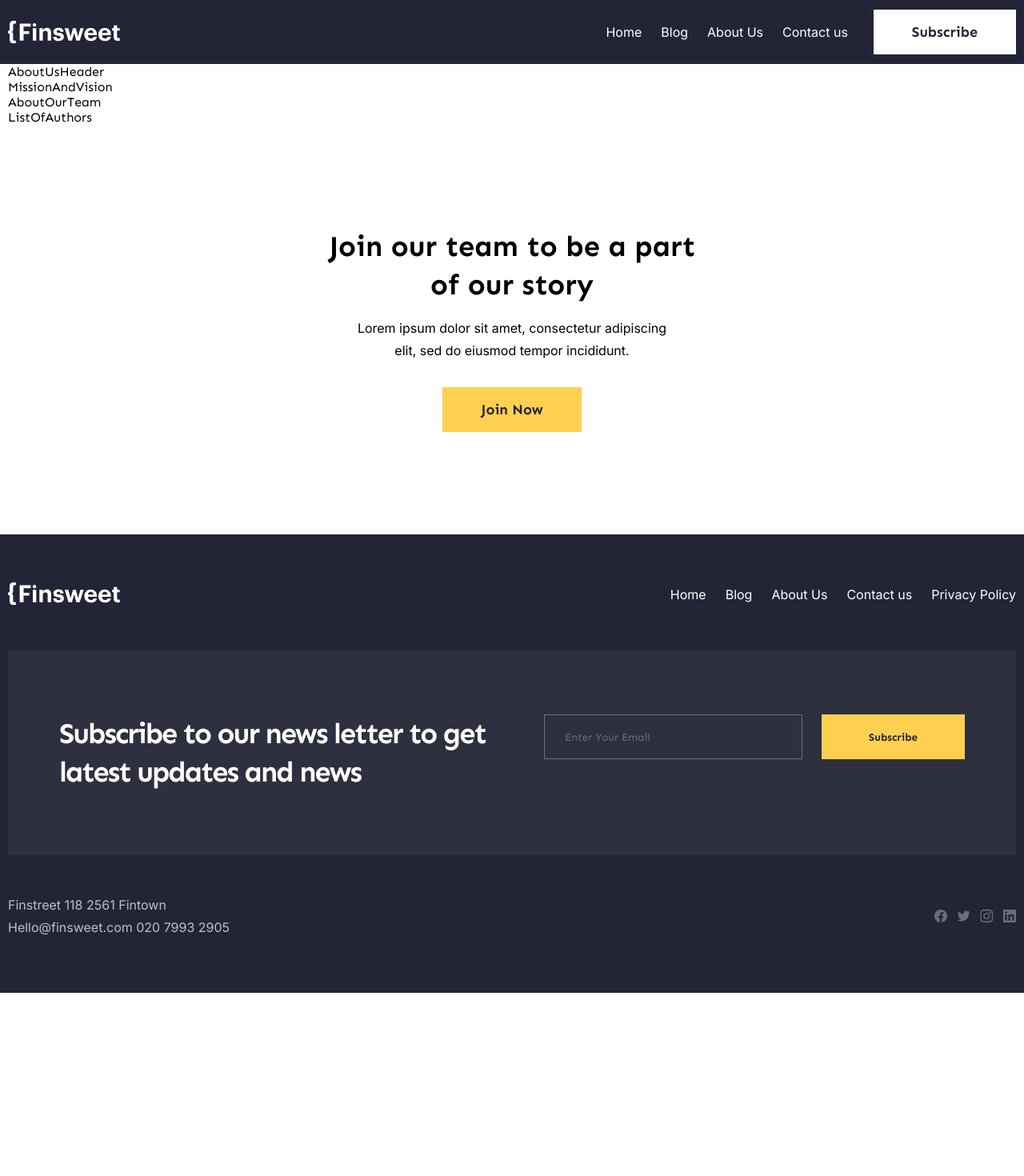
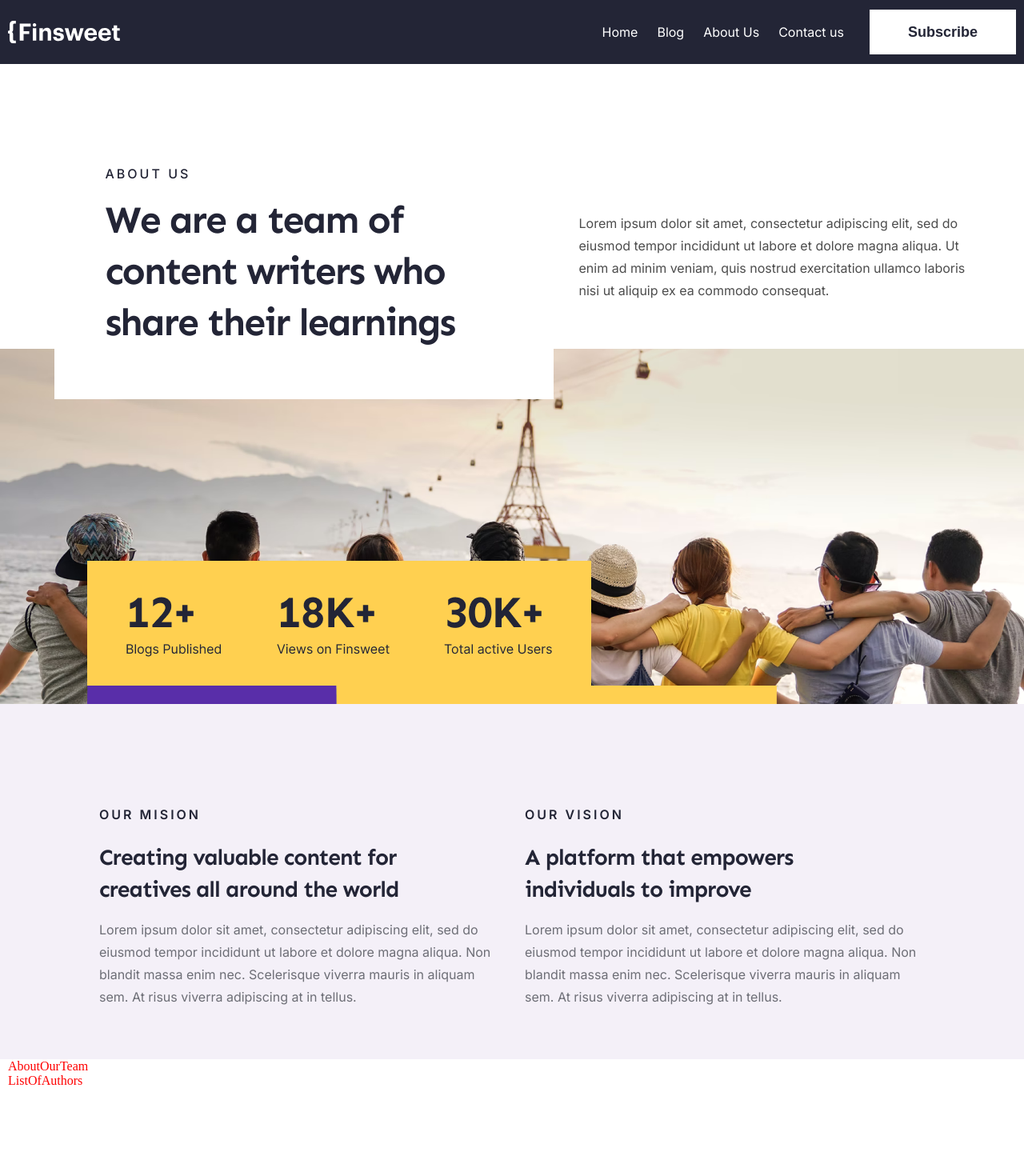
Before and after one commit to FThreeF/NMPANAT-2, a React (Vite) app: page /aboutUs in a window 1280 px wide. Shown: the top 1470 px of the page at 80% size. Before the commit the page ends 1241 px from the top, so only its background shows below. Built offline with nearby package versions, Linux system fonts and the light colour scheme.

Commit message:
addAboutUsHeaderAndMisionAndVision

```diff
--- a/src/assets/styles/Main.scss
+++ b/src/assets/styles/Main.scss
@@ -2,9 +2,8 @@
 @import url(https://fonts.googleapis.com/css?family=Sen:regular,500,600,700,800);
 @import url(https://fonts.googleapis.com/css?family=Inter:100,200,300,regular,500,600,700,800,900,100italic,200italic,300italic,italic,500italic,600italic,700italic,800italic,900italic);
 
-
 * {
-    font-family: 'Sen';
+  color: red;
 }
 
 #root {
@@ -12,7 +11,6 @@
   height: 100vh;
   display: flex;
   flex-direction: column;
-
 }
 
 .container {
@@ -22,8 +20,26 @@
   padding: 0 10px;
 }
 
+h1 {
+  font-family: "Sen";
+  font-weight: bold;
+  font-size: 48px;
+  line-height: 64px;
+  letter-spacing: -2px;
+}
+
 h2 {
+  font-family: "Sen";
+  font-weight: bold;
   font-size: 36px;
   line-height: 48px;
+  letter-spacing: -2px;
+}
 
+h3 {
+  font-family: "Sen";
+  font-weight: bold;
+  font-size: 28px;
+  line-height: 40px;
+  letter-spacing: -1px;
 }
--- a/src/assets/styles/Variables.scss
+++ b/src/assets/styles/Variables.scss
@@ -34,6 +34,14 @@ $light: #ffffff;
   letter-spacing: 0;
 }
 
+%cap1 {
+    font-family: 'Inter';
+    font-weight: 600;
+    font-size: 16px;
+    line-height: 20px;
+    letter-spacing: 3px;
+}
+
 %cap3Medium {
     font-family: 'Inter';
     font-weight: 500;
--- a/src/sections/aboutUsHeader/AboutUsHeader.jsx
+++ b/src/sections/aboutUsHeader/AboutUsHeader.jsx
@@ -1,13 +1,28 @@
-import s from './AboutUsHeader.module.scss';
+import s from "./AboutUsHeader.module.scss";
+import image from "../../assets/images/AboutUsHeaderImage.png";
 
 const AboutUsHeader = () => {
-    return (
-        <section className={s.aboutUsHeader}>
-            <div className={`${s.container} container`}>
-                AboutUsHeader
-            </div>
-        </section>
-    )
-}
+  return (
+    <section className={s.aboutUsHeader}>
+      <div className={`${s.container} container`}>
+        <div className={s.group}>
+          <div className={s.block}>
+            <div className={s.inscription}>ABOUT US</div>
+            <h1 className={s.title}>
+              We are a team of content writers who share their learnings
+            </h1>
+          </div>
+          <p className={s.text}>
+            Lorem ipsum dolor sit amet, consectetur adipiscing elit, sed do
+            eiusmod tempor incididunt ut labore et dolore magna aliqua. Ut enim
+            ad minim veniam, quis nostrud exercitation ullamco laboris nisi ut
+            aliquip ex ea commodo consequat.
+          </p>
+        </div>
+      </div>
+      <img className={s.img} src={image} />
+    </section>
+  );
+};
 
 export default AboutUsHeader;
--- a/src/sections/aboutUsHeader/AboutUsHeader.module.scss
+++ b/src/sections/aboutUsHeader/AboutUsHeader.module.scss
@@ -1,5 +1,48 @@
-@use '../../assets/styles/Variables.scss' as *;
+@use "../../assets/styles/Variables.scss" as *;
 
 .aboutUsHeader {
+}
 
+.container {
+  position: relative;
+  z-index: 1;
+  overflow: visible;
+  position: relative;
+  top: 63px;
 }
+
+.group {
+  margin: 0 auto;
+  max-width: calc(1113px + 32px);
+  display: flex;
+  align-items: center;
+  gap: 32px;
+}
+
+.block {
+  display: flex;
+  flex-direction: column;
+  min-width: 624px;
+  padding: 64px;
+  gap: 16px;
+  background-color: $light;
+}
+
+.inscription {
+  @extend %cap3Medium;
+  color: $black;
+}
+
+.title {
+  color: $black;
+}
+
+.text {
+  @extend %body1;
+  color: $darkGray;
+}
+
+.img {
+  display: flex;
+  margin: 0 auto;
+}
--- a/src/sections/blogHeader/BlogHeader.jsx
+++ b/src/sections/blogHeader/BlogHeader.jsx
@@ -1,6 +1,6 @@
 import MainButton from "../../components/mainButtton/MainButton";
 import s from "./BlogHeader.module.scss";
-import Image from "../../assets/images/AboutUsHeaderImage.png";
+import Image from "../../assets/images/BlogHeaderImage.png";
 
 const BlogHeader = () => {
   return (
--- a/src/sections/homeHero/HomeHero.module.scss
+++ b/src/sections/homeHero/HomeHero.module.scss
@@ -41,11 +41,13 @@
 .title {
     @extend %display;
     margin-top: 24px;
+    color: $light;
 }
 
 .date {
     @extend %body1;
     margin-top: 24px;
+    color: $light;
 }
 
 .important {
@@ -54,8 +56,9 @@
 }
 
 .text {
+    @extend %body1;
     margin-top: 16px;
-    @extend %body1;
+    color: $light;
 }
 
 .button {
--- a/src/sections/joinOurTeam/JoinOurTeam.module.scss
+++ b/src/sections/joinOurTeam/JoinOurTeam.module.scss
@@ -15,6 +15,7 @@
 
 .title {
     max-width: 460px;
+    color: $black;
 }
 
 
@@ -22,4 +23,5 @@
     @extend %body1;
     max-width: 414px;
     margin: 16px 0 32px 0;
+    color: $mediumGray;
 }
--- a/src/sections/missionAndVision/MissionAndVision.jsx
+++ b/src/sections/missionAndVision/MissionAndVision.jsx
@@ -1,13 +1,36 @@
-import s from './MissionAndVision.module.scss';
+import s from "./MissionAndVision.module.scss";
 
 const MissionAndVision = () => {
-    return (
-        <section className={s.missionAndVision}>
-            <div className={`${s.container} container`}>
-                MissionAndVision
-            </div>
-        </section>
-    )
-}
+  return (
+    <section className={s.missionAndVision}>
+      <div className={`${s.container} container`}>
+        <div className="block">
+          <p className={s.inscription}>Our mision</p>
+          <h3 className={s.title}>
+            Creating valuable content for creatives all around the world
+          </h3>
+          <p className={s.text}>
+            Lorem ipsum dolor sit amet, consectetur adipiscing elit, sed do
+            eiusmod tempor incididunt ut labore et dolore magna aliqua. Non
+            blandit massa enim nec. Scelerisque viverra mauris in aliquam sem.
+            At risus viverra adipiscing at in tellus.
+          </p>
+        </div>
+        <div className="block">
+          <p className={s.inscription}>Our Vision</p>
+          <h3 className={s.title}>
+            A platform that empowers individuals to improve
+          </h3>
+          <p className={s.text}>
+            Lorem ipsum dolor sit amet, consectetur adipiscing elit, sed do
+            eiusmod tempor incididunt ut labore et dolore magna aliqua. Non
+            blandit massa enim nec. Scelerisque viverra mauris in aliquam sem.
+            At risus viverra adipiscing at in tellus.
+          </p>
+        </div>
+      </div>
+    </section>
+  );
+};
 
 export default MissionAndVision;
--- a/src/sections/missionAndVision/MissionAndVision.module.scss
+++ b/src/sections/missionAndVision/MissionAndVision.module.scss
@@ -1,5 +1,30 @@
 @use '../../assets/styles/Variables.scss' as *;
 
 .missionAndVision {
+    background-color: $lavender;
+    padding: 128px 0 64px 0;
+}
 
+.container {
+    display: flex;
+    gap: 32px;
+    justify-content: center;
 }
+
+.inscription {
+    @extend %cap1;
+    color: $black;
+    text-transform: uppercase;
+}
+
+.title {
+    color: $black;
+    margin: 24px 0 16px 0;
+    width: 450px;
+}
+
+.text {
+    @extend %body1;
+    color: $mediumGray;
+    width: 500px;
+}
```
Also changed, not shown: src/assets/images/AboutUsHeaderImage.png, src/assets/images/BlogHeaderImage.png (added). Lines whose indentation alone changed are shown as unchanged.
